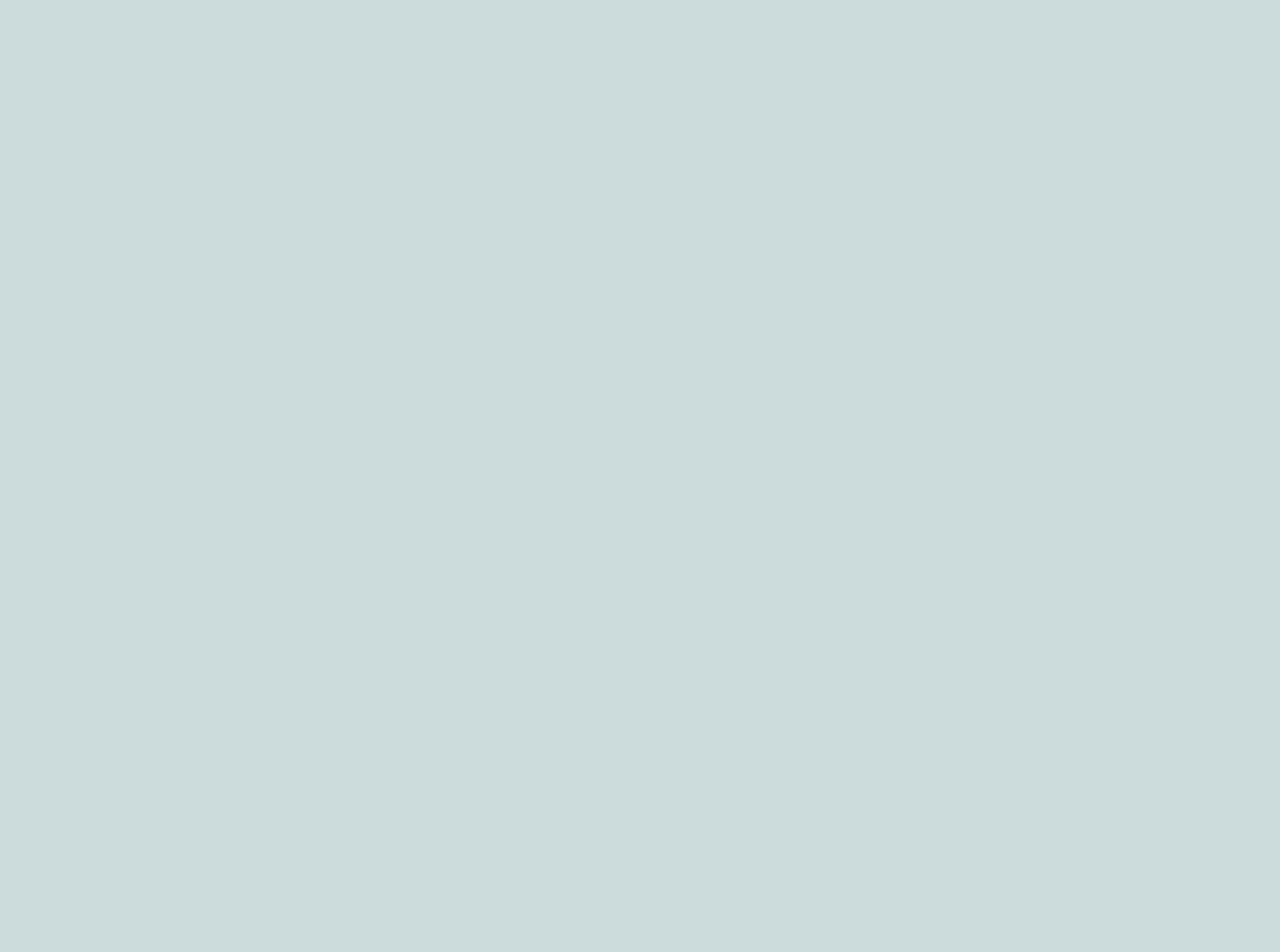
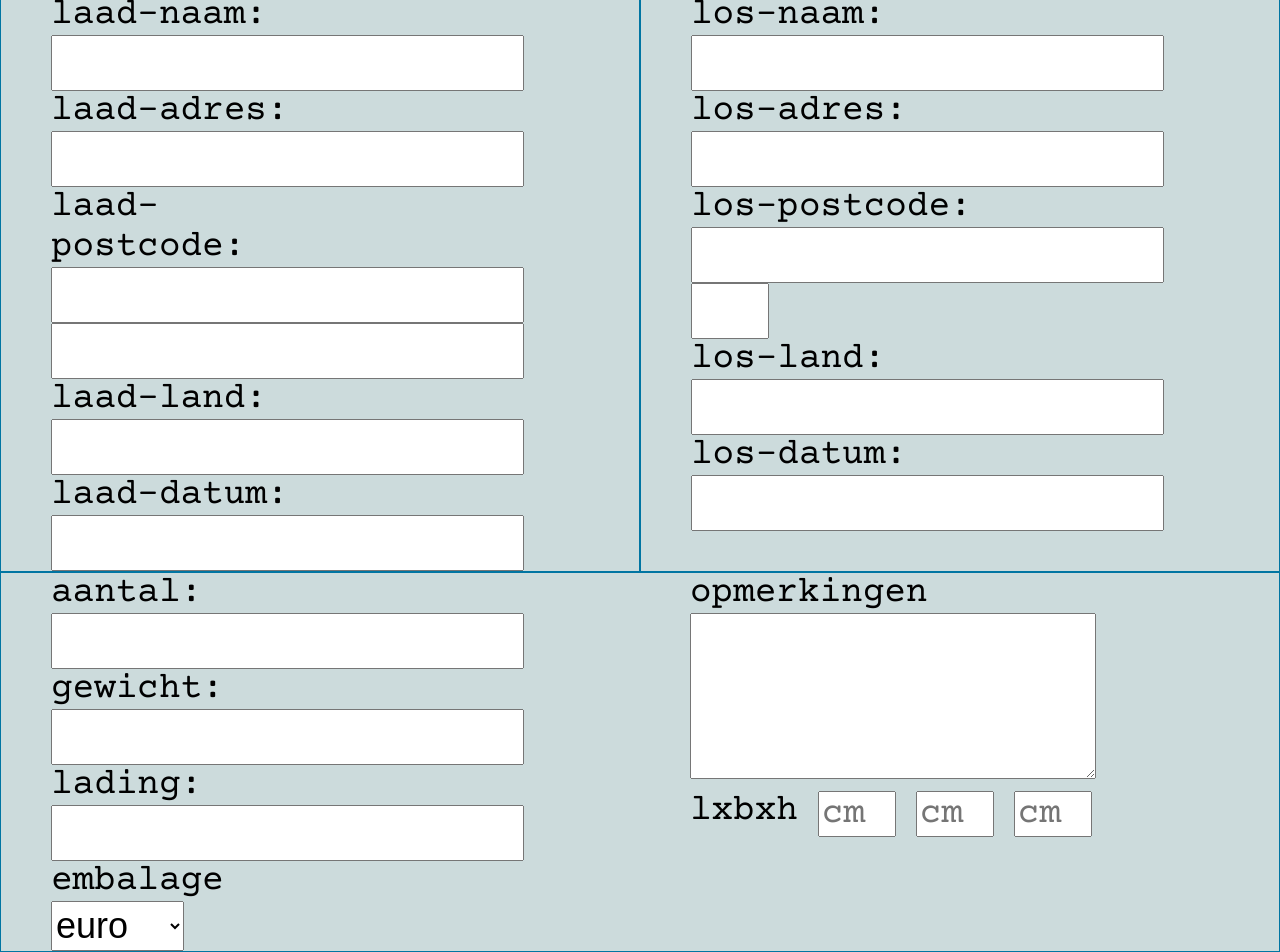
Before and after one commit to MRensen/transport-app-frontend, a React (Create React App) app: page /customer/new in a window 1280 px wide. Shown: the part 266-1218 px from the top of the page. Before the commit the page ends 800 px from the top, so only its background shows below. Built offline with nearby package versions, Linux system fonts and the light colour scheme.

Commit message:
added customer/newOrder and linked it to backend

```diff
--- a/src/pages/CustomerPages/CustomerAccount/CustomerAccount.module.css
+++ b/src/pages/CustomerPages/CustomerAccount/CustomerAccount.module.css
@@ -49,3 +49,7 @@
     height: 115px;
     font-size: 36px;
 }
+
+.housenumber{
+    width: 50px;
+}
--- a/src/pages/CustomerPages/CustomerNewOrder/CustomerNewOrder.js
+++ b/src/pages/CustomerPages/CustomerNewOrder/CustomerNewOrder.js
@@ -1,6 +1,121 @@
 import styles from "./CustomerNewOrder.module.css";
-export default function CustomerNewOrder(){
-    return(
-        <p>customerneworder</p>
+import {HeaderHomeSave} from "../../../components/Header/Header";
+import {useForm} from "react-hook-form";
+import LabeledInput from "../../../components/LabeledInput/LabeledInput";
+import {useContext} from "react";
+import {AuthContext} from "../../../components/Context/AuthContextProvider";
+import axios from "axios";
+
+export default function CustomerNewOrder() {
+    const {handleSubmit, register, reset} = useForm()
+    const {data} = useContext(AuthContext);
+    const customerId = data.id;
+    const customerData = data;
+
+    async function saveFunction(data) {
+        const toSend = {
+            loadingName : data["laad-naam"],
+                loadingStreet : data["laad-adres"],
+                loadingPostal : data["laad-postcode"],
+             loadingHouseNumber: data["laad-housenumber"],
+             loadingCountry : data["laad-land"],
+             loadingDate : data["laad-datum"],
+             deliveryName : data["los-naam"],
+             deliveryStreet: data["los-adres"],
+             deliveryPostal: data["los-postcode"],
+             deliveryHouseNumber : data["los-housenumber"],
+             deliveryCountry : data["los-land"],
+             deliveryDate: data["los-datum"],
+             description: data["opmerkingen"],
+            creator: {id: customerId},
+            orderStatus: "processing",
+            type: data.type,
+            pallets:[]
+        }
+        for(let i = parseInt(data.aantal); i >= 0; i--){
+            toSend.pallets.push({
+                height: data.hoogte,
+                width: data.breedte,
+                length: data.lengte,
+                type: data.type,
+                load: data.lading,
+                weight: data.gewicht
+            })
+        }
+        console.log(toSend)
+        await axios({
+            method: "post",
+            url: `http://localhost:8080/orders`,
+            data: toSend
+        })
+    }
+
+    function homeFunction() {
+
+    }
+
+    return (
+        <>
+            <HeaderHomeSave rightFunction={handleSubmit(saveFunction)}
+                            leftFunction={homeFunction}
+                            titleName="Nieuwe Order"
+            />
+            <form onSubmit={handleSubmit(saveFunction)} className={styles.main}>
+                <main className={styles.top}>
+                    <aside className={styles.aside}>
+                        <h1>Laden</h1>
+                        <LabeledInput register={register} title="laad-naam"/>
+                        <LabeledInput register={register} title="laad-adres"/>
+                        <LabeledInput register={register} title="laad-postcode">
+                            <input {...register("laad-housenumber")} type="text" className={styles.housenumber}
+                                   id="laad-housenumber"/>
+                        </LabeledInput>
+                        <LabeledInput register={register} title="laad-land"/>
+                        <LabeledInput register={register} title="laad-datum"/>
+
+                    </aside>
+                    <aside className={styles.aside}>
+                        <h1>Lossen</h1>
+                        <LabeledInput register={register} title="los-naam"/>
+                        <LabeledInput register={register} title="los-adres"/>
+                        <LabeledInput register={register} title="los-postcode">
+                            <input {...register("los-housenumber")} type="text" className={styles.small}
+                                   id="los-housenumber"/>
+                        </LabeledInput>
+                        <LabeledInput register={register} title="los-land"/>
+                        <LabeledInput register={register} title="los-datum"/>
+                    </aside>
+                </main>
+                <footer className={styles.footer}>
+                    <aside className={styles.footside}>
+                        <LabeledInput register={register} title="aantal"/>
+                        <LabeledInput register={register} title="gewicht"/>
+                        <LabeledInput register={register} title="lading"/>
+                        <label htmlFor="type" className={styles.label}> embalage
+                            <select {...register("type")} id="type" className={styles.type}>
+                                <option value="euro">euro</option>
+                                <option value="blok">blok</option>
+                                <option value="anders">anders</option>
+                            </select>
+                        </label>
+                    </aside>
+                    <aside className={styles.footside}>
+                        <label htmlFor="opmerkingen" className={styles.label}>opmerkingen
+                            <textarea rows="4"
+                                      {...register("opmerkingen")}
+                                      id="opmerkingen"
+                                      className={styles.opmerkingen}/>
+                        </label>
+                        <div className={styles.afmetingen}>
+                            <label className={styles.label}> lxbxh
+                                <input type="text" placeholder="cm" maxLength="3" className={styles.small} {...register("lengte")}/>
+                                <input type="text" placeholder="cm" maxLength="3" className={styles.small} {...register("breedte")}/>
+                                <input type="text" placeholder="cm" maxLength="3" className={styles.small} {...register("hoogte")}/>
+                            </label>
+                        </div>
+                    </aside>
+                </footer>
+            </form>
+        </>
     )
 }
--- a/src/pages/CustomerPages/CustomerNewOrder/CustomerNewOrder.module.css
+++ b/src/pages/CustomerPages/CustomerNewOrder/CustomerNewOrder.module.css
@@ -0,0 +1,70 @@
+.main{
+    display: flex;
+    flex-direction: column;
+    height: 100%;
+}
+
+.aside{
+    width: 50%;
+    border: #0075A2 1px solid;
+    display: flex;
+    flex-direction: column;
+}
+.aside h1{
+    color: #0075A2;
+    font-family: 'courier prime', monospace;
+    font-weight: bold;
+    font-size: 36px;
+    align-self: center;
+}
+
+.small{
+    width: 70px;
+}
+
+.top{
+    display: flex;
+    flex-direction: row;
+}
+
+.footer{
+    border: #0075A2 1px solid;
+    display: flex;
+    flex-direction: row;
+
+}
+
+.footside{
+    display: flex;
+    flex-direction: column;
+    width: 50%;
+}
+
+.opmerkingen{
+ font-size: 36px;
+    font-family: 'courier prime', monospace;
+    width: 400px;
+}
+
+.label{
+    display: inline-block;
+    width: 300px;
+    font-family: "courier prime", monospace;
+    font-size: 36px;
+    margin-left: 50px;
+}
+
+.type {
+    font-size: 36px;
+    height: 50px;
+}
+
+.afmetingen input{
+    font-family: 'courier prime', monospace;
+    font-size: 36px;
+}
+
+.afmetingen label{
+    display: flex;
+    gap: 20px;
+}
```
